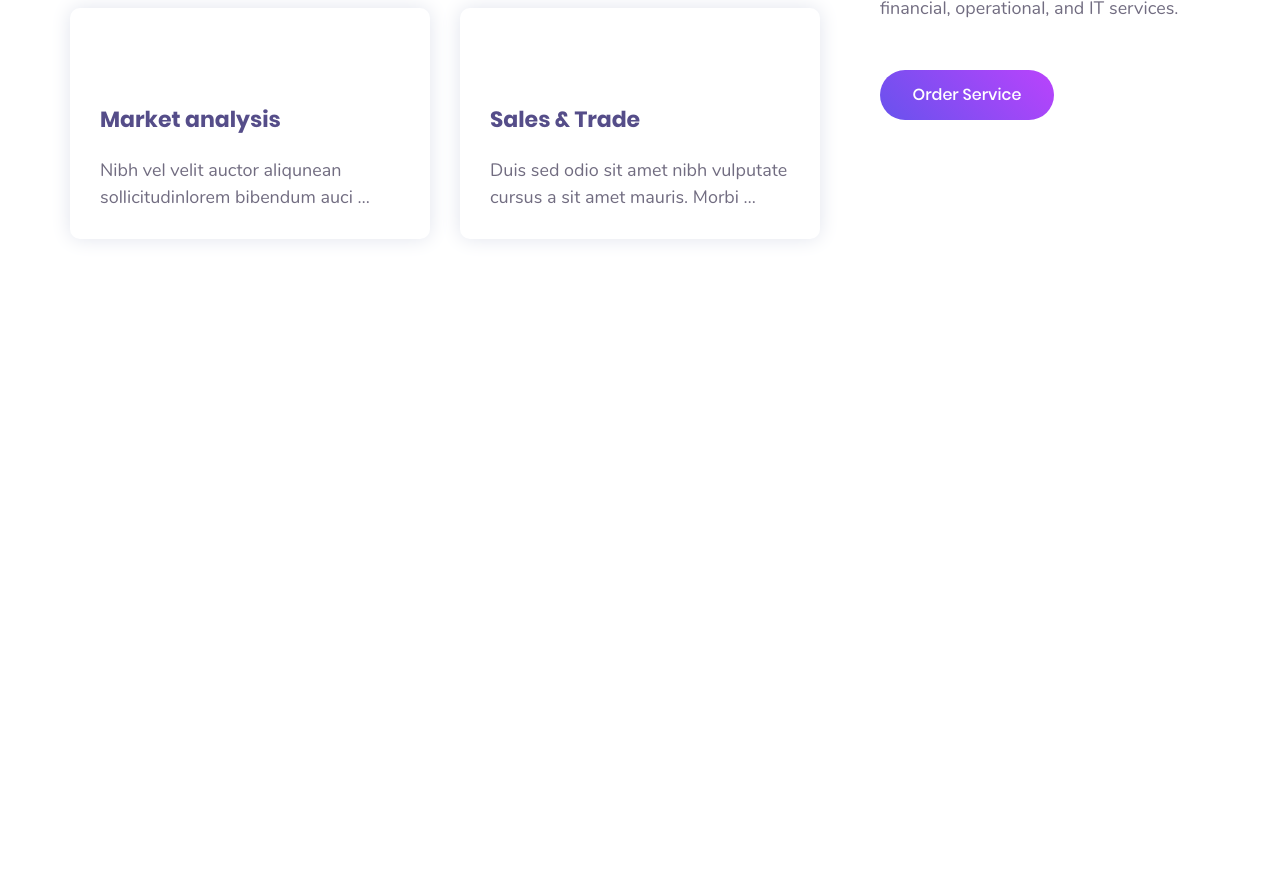
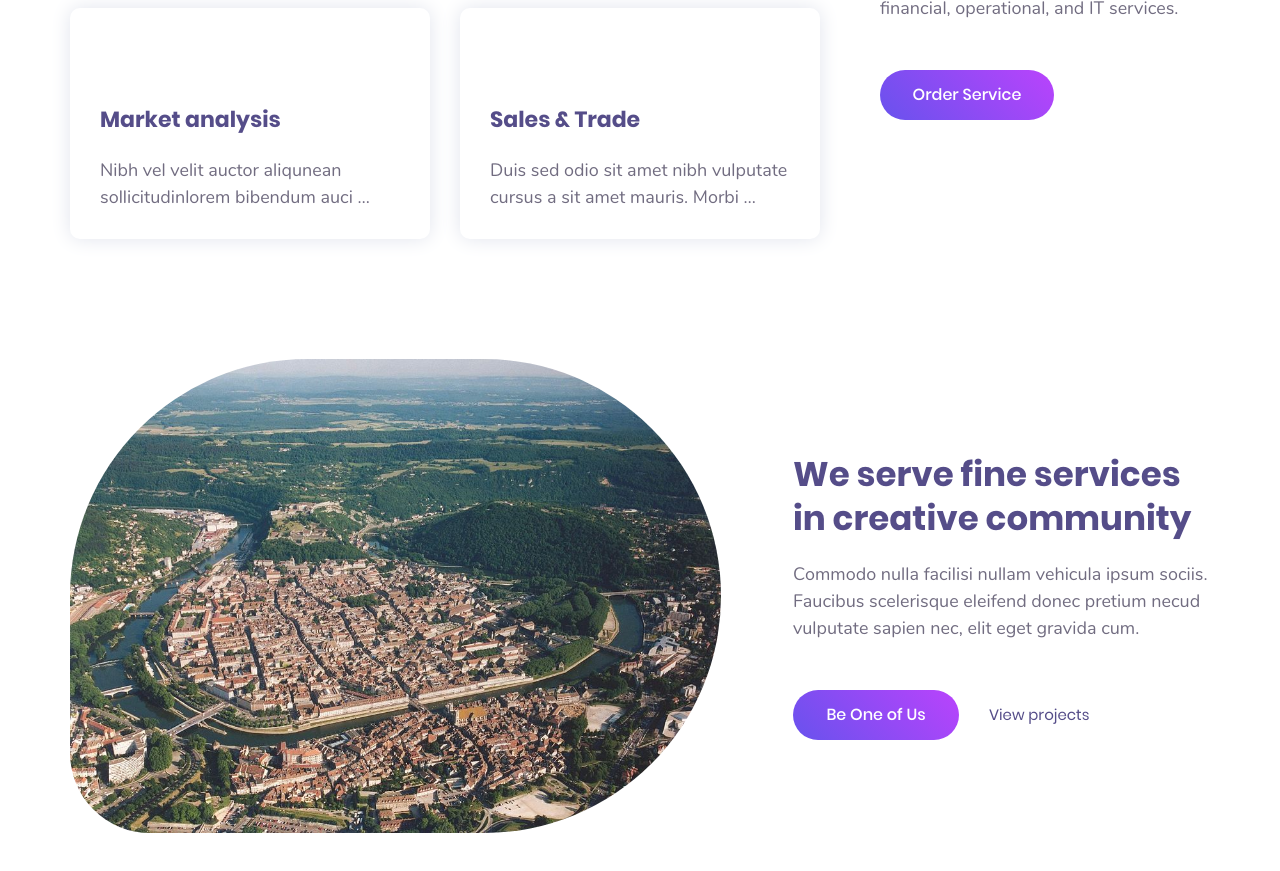
Before and after one commit to Adrien-25/integration3_responsive, a plain HTML site: page index.html in a window 1280 px wide. Shown: the part 2668-3539 px from the top of the page. Before the commit the page ends 3027 px from the top, so only its background shows below. Drawn offline with Linux system fonts and the light colour scheme.

Commit message:
Update - Mise en page de la section communauté
Ajout d'une image dans le background et du texte dans la section communauté

```diff
--- a/index.html
+++ b/index.html
@@ -7,8 +7,9 @@
   <link rel="stylesheet" href="style.css">
 </head>
 <body>
+    <!--HEADER-->
     <header class="d-flex justify-center flex-align-center flex-column">
-        <div class="navbar_layout d-flex align-end ">
+        <div class="navbar_layout w-content d-flex align-end ">
             <div class="nav-brand d-flex flex-bettween flex-align-center ">
                 <img src="images/logo.png" alt="Logo ELIPSO"/>
                 <p class="text_brand text_purple nunito_black">ELIPSO</p>
@@ -24,7 +25,7 @@
                 </ul>
             </nav>
         </div>
-        <div class="intro_layout d-flex">
+        <div class="intro_layout w-content d-flex">
             <div class="intro_content">
                 <h1>Our Prices</h1>
                 <p class="text_grey">We help company set up business strategy including design brand identiy or product design service. </p>
@@ -44,7 +45,7 @@
     <main>
         <!--PRIX-->
         <div class="d-flex justify-center">
-            <div class="price_content d-flex flex-bettween">
+            <div class="price_content w-content d-flex flex-bettween">
                 <div class="price_column d-flex flex-column flex-align-center">
                     <div>
                         <p class="title_4">Basic</p>
@@ -102,13 +103,13 @@
                     <h2 class="text-center">Happy clients about us</h2>
                 </header>
                 <p class="text_grey text-center">This is the perfect solution for our business. Well-coordinated teamwork and knowledge in the field of our business created the perfect product for the development of the company. We have already seen amazing results.</p>
-                <div class="testimonial_photo"><img src="images/macron.png"/></div>
+                <div class="testimonial_photo"><img src="images/macron.png" alt="Macron photo de profil"/></div>
                 <p class="title_4">Kevin Drives</p>
                 <p class="text_basic">Marketing expert - ReeDip</p>
             </section>
         </div>
         <!--SERVICES-->
-        <div class="services_layout d-flex flex-bettween">
+        <div class="services_layout w-content d-flex flex-bettween">
             <div class="services_tab d-flex flex-bettween">
                 <div class="services_tab_column">
                     <div class="tab_content tab1">
@@ -159,6 +160,20 @@
                 <a href="#" class="button_purple text_white poppins_medium d-flex justify-center flex-align-center" >Order Service</a>
             </section>
         </div>
+        <!--COMMUNITY-->
+        <div class="community_layout w-content d-flex marge_auto flex-bettween flex-align-center">
+            <div class="community_photo"></div>
+            <section class="community_text">
+                <header>
+                    <h2>We serve fine services in creative community</h2>
+                </header>
+                <p>Commodo nulla facilisi nullam vehicula ipsum sociis. Faucibus scelerisque eleifend donec pretium necud vulputate sapien nec, elit eget gravida cum. </p>
+                <div class="d-flex">
+                    <a href="#" class="community_button button_purple text_white poppins_medium d-flex justify-center flex-align-center" >Be One of Us</a>
+                    <a href="#" class="community_link d-flex flex-align-center text_purple poppins_regular ">View projects</a>
+                </div>
+            </section>
+        </div>
     </main>
     <footer>
 
--- a/style.css
+++ b/style.css
@@ -168,17 +168,22 @@ a{
 .flex-wrap{
     flex-wrap: wrap;
 }
+.marge_auto{
+    margin-right:auto;
+    margin-left: auto;
+}
 
 /*largeur et hauteur*/
 .h-100{
     height:100%;
 }
-
+.w-content{
+    width:71.25rem;
+}
 
 /*HEADER*/
 .navbar_layout{
     height: 69.69px;
-    width:71.25rem;
 }
 .nav-brand{
     width:119px;
@@ -211,7 +216,6 @@ a{
     height:67px;
 }
 .intro_layout{
-    width:71.25rem;
     padding: 18.4375rem 0 21.4375rem 0;
 }
 .intro_content{
@@ -257,7 +261,6 @@ a{
 
 /*PRICE*/
 .price_content{
-    width:71.25rem;
     margin-bottom: 7.5rem;
 }
 .price_column{
@@ -317,7 +320,6 @@ a{
 
 /*SERVICES*/
 .services_layout{
-    width:1140px;
     margin:120px auto 120px auto;
 }
 .services_tab{
@@ -365,9 +367,6 @@ a{
 
 }
 
-
-
-
 .services_text{
     width:330px;
 }
@@ -379,3 +378,32 @@ a{
     width:174px;
     height: 50px;
 }
+
+
+/*COMMUNITY*/
+.community_layout{
+    margin-bottom: 7.5rem;
+}
+.community_photo{
+    width:40.6875rem;
+    border-radius: 237px 237px 237px 80px;
+    background-color: #E1E4ED;
+    height: 474px;
+    background-image: url(images/besancon.jpg) ;
+    background-size: cover;
+}
+.community_text{
+    width: 26.0625rem;
+}
+.community_text>p{
+    margin:21px 0 48px 0;
+}
+.community_button{
+    height: 50px;
+    width:166px;
+    margin-right: 30px;
+}
+.community_link{
+    font-size:0.9375rem;
+    line-height: 1.4375rem;
+}
```
